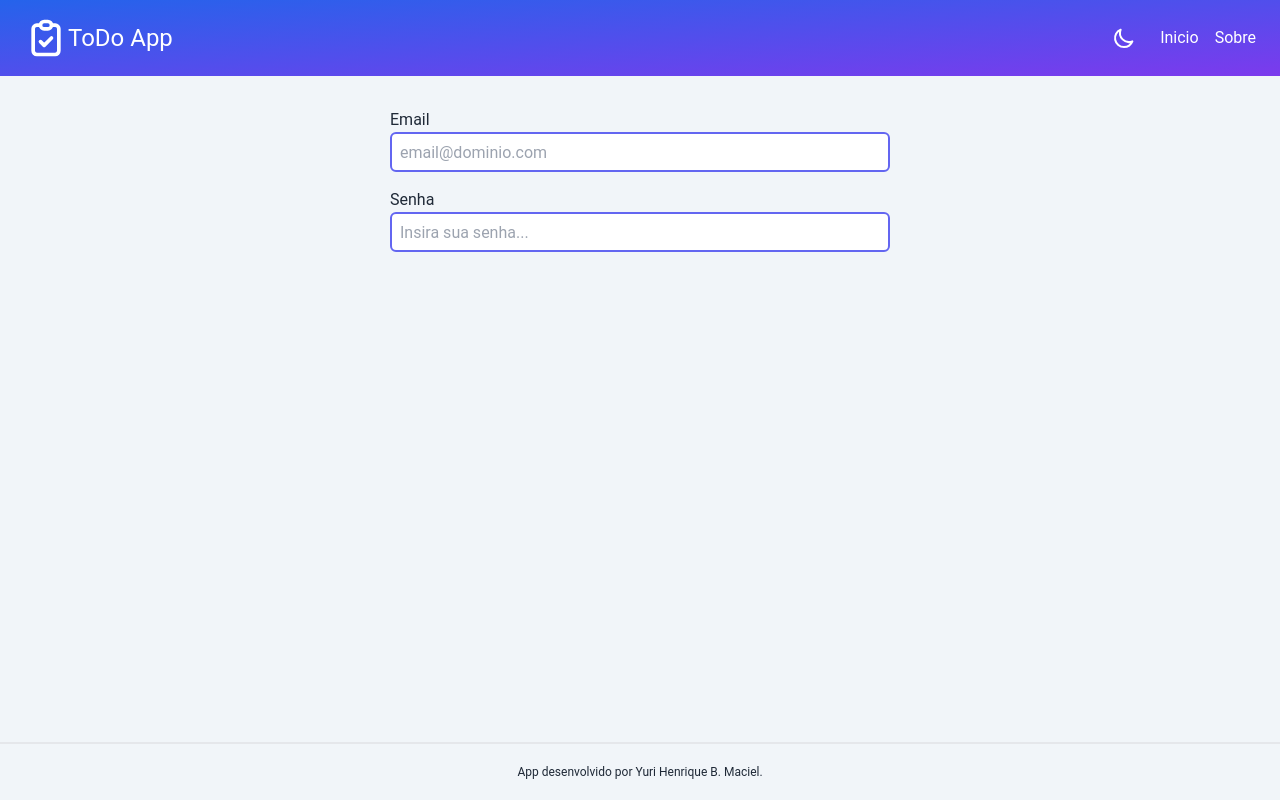
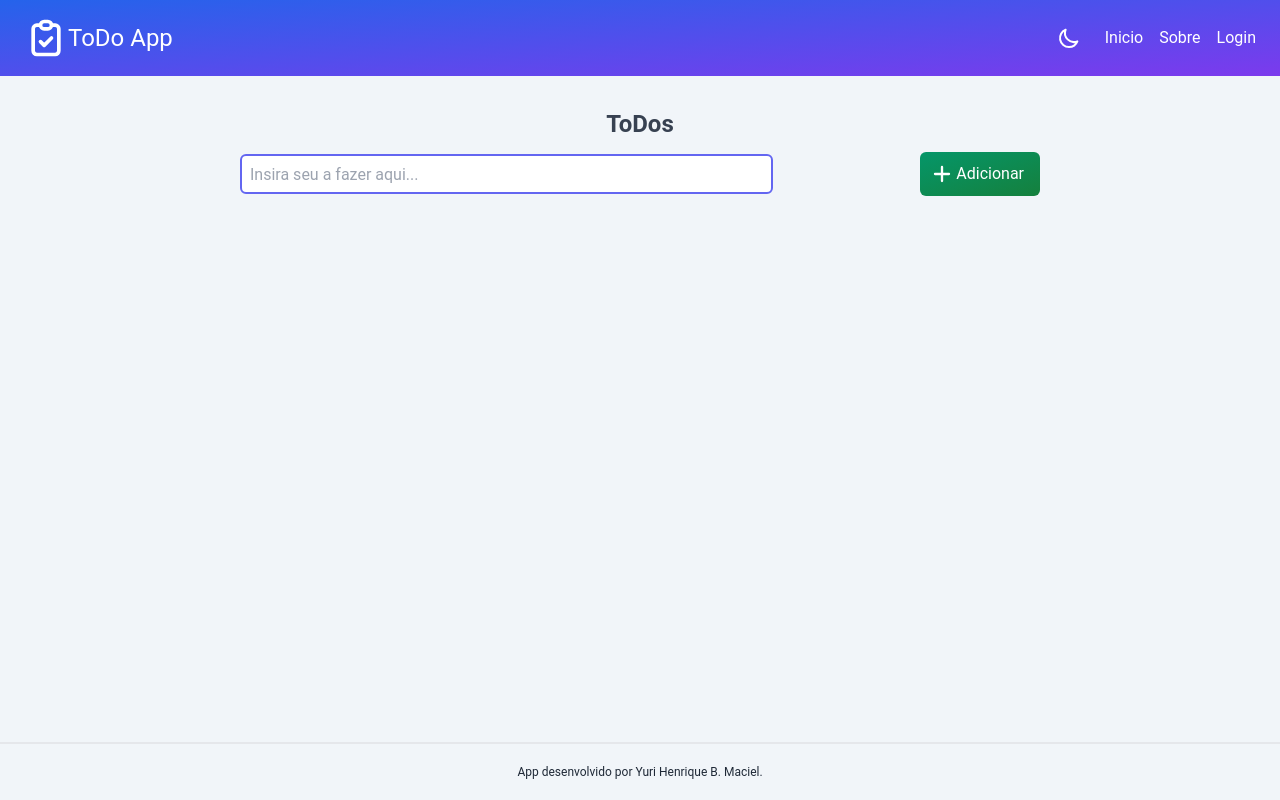
Before and after one commit to yurihnrq/todo-app-cra, a React (Create React App) app: page / in a window 1280 px wide. Before the commit this address led to /login. Built offline with nearby package versions, Linux system fonts and the light colour scheme.

Commit message:
update: styles improvements

```diff
--- a/src/components/LoginForm.tsx
+++ b/src/components/LoginForm.tsx
@@ -1,5 +1,7 @@
 import React, { FormEventHandler, useState } from 'react';
+import { Link } from 'react-router-dom';
 import Input from './layout/Input';
+import Button from './layout/Button';
 import styles from './styles/LoginForm.module.css';
 
 const LoginForm: React.FC = () => {
@@ -17,7 +19,7 @@ const LoginForm: React.FC = () => {
 				Email
 			</label>
 			<Input
-				id='email' type='email' value={email}
+				id='email' type='email' value={email} required
 				onChange={(e) => setEmail(e.target.value)}
 				placeholder='email@dominio.com' className='mb-4'
 			/>
@@ -25,10 +27,20 @@ const LoginForm: React.FC = () => {
 				Senha
 			</label>
 			<Input
-				id='password' type='password' value={password}
+				id='password' type='password' value={password} required
 				onChange={(e) => setPassword(e.target.value)}
-				placeholder='Insira sua senha...'
+				placeholder='Insira sua senha...' className='mb-4'
 			/>
+			<Button color='blue' label='Realizar login'>
+				Entrar
+			</Button>
+			<hr className='my-4 bg-slate-300' />
+			<span className='text-sm text-center'>
+				Não possui uma conta? &nbsp;
+				<Link to='/' className={styles.link}>
+					Cadastre-se
+				</Link>
+			</span>
 		</form>
 	);
 };
--- a/src/components/layout/Header.tsx
+++ b/src/components/layout/Header.tsx
@@ -56,6 +56,9 @@ const Header: React.FC = () => {
 						<Link to='/sobre'>
 							Sobre
 						</Link>
+						<Link to='/login' onClick={() => setSideNav(!sideNav)}>
+							Login
+						</Link>
 					</nav>
 				) : (
 					<div className={styles.sideNav}>
@@ -74,6 +77,9 @@ const Header: React.FC = () => {
 							<Link to='/sobre' onClick={() => setSideNav(!sideNav)}>
 								Sobre
 							</Link>
+							<Link to='/login' onClick={() => setSideNav(!sideNav)}>
+								Login
+							</Link>
 						</nav>
 					</div>
 				)
--- a/src/components/layout/Input.tsx
+++ b/src/components/layout/Input.tsx
@@ -5,6 +5,7 @@ interface IInput {
 	id?: string,
 	type: string,
 	value: string | number | undefined,
+	required?: boolean,
 	min?: number,
 	max?: number
 	maxLength?: number,
@@ -14,10 +15,14 @@ interface IInput {
 	onChange?: ChangeEventHandler<HTMLInputElement>,
 }
 
-const Input: React.FC<IInput> = ({ id, type, value, min, max, maxLength, minLenhth, className, placeholder, onChange }) => {
+const Input: React.FC<IInput> = ({
+	id, type, value, required,
+	min, max, maxLength, minLenhth,
+	className, placeholder, onChange
+}) => {
 	return (
 		<input
-			type={type} id={id} value={value} min={min} max={max}
+			type={type} id={id} value={value} required={required} min={min} max={max}
 			maxLength={maxLength} minLength={minLenhth}
 			onChange={onChange} placeholder={placeholder}
 			className={`
--- a/src/components/styles/Button.module.css
+++ b/src/components/styles/Button.module.css
@@ -1,5 +1,5 @@
 .Button {
-    @apply text-white bg-gradient-to-tl;
-    @apply hover:bg-gradient-to-tr;
-    @apply p-2 rounded-full w-fit;
+   @apply text-white bg-gradient-to-tl;
+   @apply hover:bg-gradient-to-br;
+   @apply p-2 rounded-md w-fit;
 }
--- a/src/components/styles/Header.module.css
+++ b/src/components/styles/Header.module.css
@@ -39,5 +39,9 @@
 }
 
 .Header .sideNav nav {
-	@apply flex flex-col gap-5;
+	@apply flex flex-col gap-2;
 }
+
+.Header .sideNav a {
+	@apply text-xl p-1;
+}
--- a/src/components/styles/LoginForm.module.css
+++ b/src/components/styles/LoginForm.module.css
@@ -3,6 +3,10 @@
 	max-width: 500px;
 }
 
+.Form .link {
+	@apply text-blue-400 hover:text-blue-600;
+}
+
 .Form * {
 	@apply w-full;
 }
--- a/src/routes/PrivateRoutes.tsx
+++ b/src/routes/PrivateRoutes.tsx
@@ -2,7 +2,7 @@ import React from 'react';
 import { Navigate, Outlet } from 'react-router-dom';
 
 const PrivateRoutes: React.FC = () => {
-	const isAuth = false;
+	const isAuth = true;
 	return isAuth ? <Outlet /> : <Navigate to='/login' />;
 };
 
```
